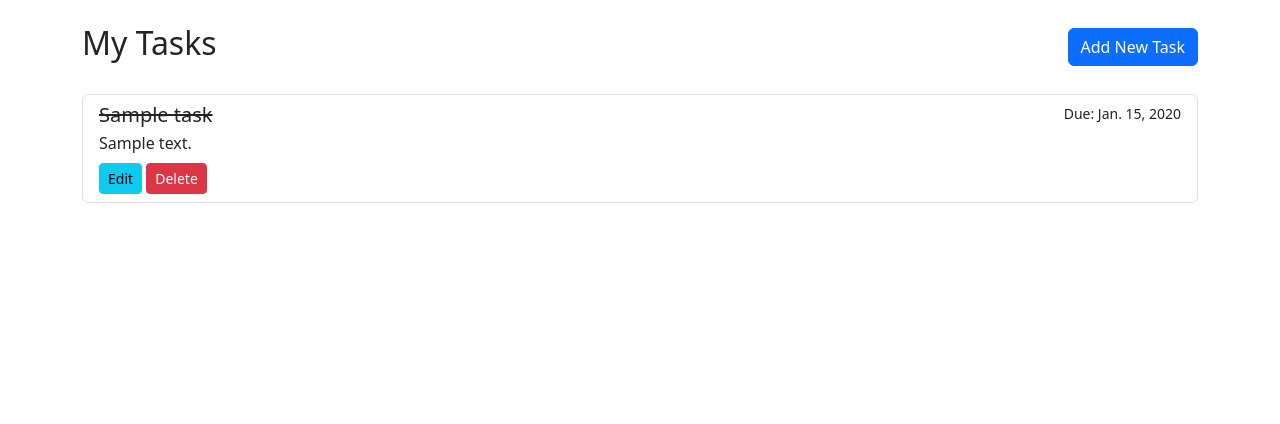
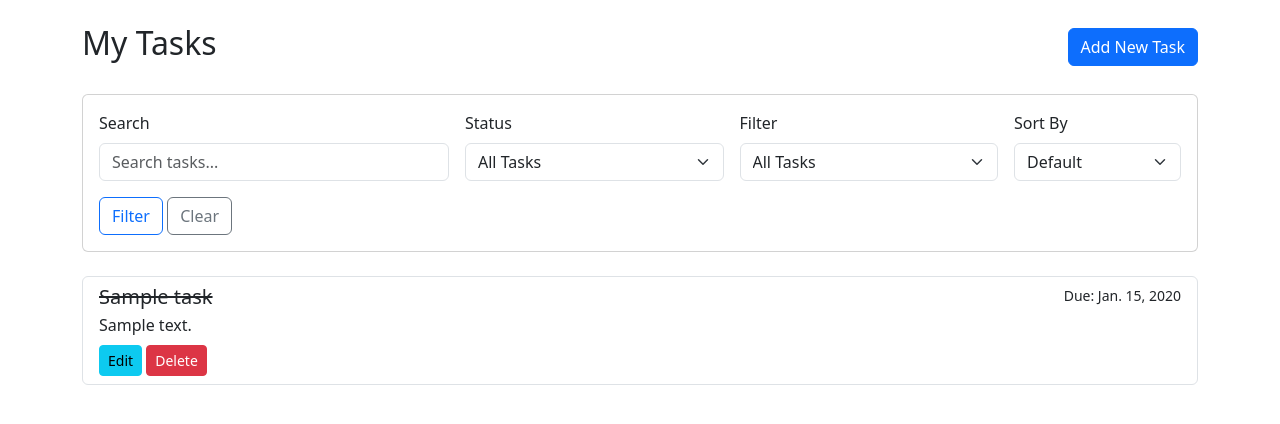
Before and after one commit to amirradjou/task-manager, a Django app: page / in a window 1280 px wide. Shown: the part 56-480 px from the top of the page. Run offline with Django 5.2, Linux system fonts and the light colour scheme; a user stored in the database is signed in; tables that the repository leaves empty hold one stand-in row (values such as "Sample post"); parts of the project's set-up code (start-up, migrations or seed data) failed here and were passed over.

Commit message:
feat: Add search and filtering to web dashboard interface

```diff
--- a/tasks/templates/task/task_list.html
+++ b/tasks/templates/task/task_list.html
@@ -4,6 +4,48 @@
     <div class="d-flex justify-content-between align-items-center mb-4">
         <h2>My Tasks</h2>
         <a href="{% url 'task_create' %}" class="btn btn-primary">Add New Task</a>
+    </div>
+
+    <!-- Search and Filter Form -->
+    <div class="card mb-4">
+        <div class="card-body">
+            <form method="get" class="row g-3">
+                <div class="col-md-4">
+                    <label for="search" class="form-label">Search</label>
+                    <input type="text" class="form-control" id="search" name="search"
+                           value="{{ request.GET.search }}" placeholder="Search tasks...">
+                </div>
+                <div class="col-md-3">
+                    <label for="completed" class="form-label">Status</label>
+                    <select class="form-select" id="completed" name="completed">
+                        <option value="">All Tasks</option>
+                        <option value="false" {% if request.GET.completed == 'false' %}selected{% endif %}>Incomplete</option>
+                        <option value="true" {% if request.GET.completed == 'true' %}selected{% endif %}>Completed</option>
+                    </select>
+                </div>
+                <div class="col-md-3">
+                    <label for="overdue" class="form-label">Filter</label>
+                    <select class="form-select" id="overdue" name="overdue">
+                        <option value="">All Tasks</option>
+                        <option value="true" {% if request.GET.overdue == 'true' %}selected{% endif %}>Overdue Only</option>
+                    </select>
+                </div>
+                <div class="col-md-2">
+                    <label for="ordering" class="form-label">Sort By</label>
+                    <select class="form-select" id="ordering" name="ordering">
+                        <option value="">Default</option>
+                        <option value="due_date" {% if request.GET.ordering == 'due_date' %}selected{% endif %}>Due Date</option>
+                        <option value="-due_date" {% if request.GET.ordering == '-due_date' %}selected{% endif %}>Due Date (Desc)</option>
+                        <option value="title" {% if request.GET.ordering == 'title' %}selected{% endif %}>Title</option>
+                        <option value="-title" {% if request.GET.ordering == '-title' %}selected{% endif %}>Title (Desc)</option>
+                    </select>
+                </div>
+                <div class="col-12">
+                    <button type="submit" class="btn btn-outline-primary">Filter</button>
+                    <a href="{% url 'task_list' %}" class="btn btn-outline-secondary">Clear</a>
+                </div>
+            </form>
+        </div>
     </div>
 
     {% if tasks %}
@@ -30,7 +72,11 @@
         </div>
     {% else %}
         <div class="alert alert-info" role="alert">
-            You have no tasks yet. <a href="{% url 'task_create' %}" class="alert-link">Create one now!</a>
+            {% if request.GET.search or request.GET.completed or request.GET.overdue %}
+                No tasks match your search criteria. <a href="{% url 'task_list' %}" class="alert-link">Clear filters</a>
+            {% else %}
+                You have no tasks yet. <a href="{% url 'task_create' %}" class="alert-link">Create one now!</a>
+            {% endif %}
         </div>
     {% endif %}
 {% endblock %}
--- a/tasks/views.py
+++ b/tasks/views.py
@@ -27,8 +27,45 @@ class TaskListView(LoginRequiredMixin, ListView):
     context_object_name = 'tasks'
 
     def get_queryset(self):
-        # This is the most important part: filter tasks by the current logged-in user.
-        return Task.objects.filter(owner=self.request.user)
+        from django.db.models import Q
+        from django.utils import timezone
+
+        # Start with user's tasks
+        queryset = Task.objects.filter(owner=self.request.user)
+
+        # Get filter parameters
+        search = self.request.GET.get('search')
+        completed = self.request.GET.get('completed')
+        overdue = self.request.GET.get('overdue')
+        ordering = self.request.GET.get('ordering')
+
+        # Apply search filter
+        if search:
+            queryset = queryset.filter(
+                Q(title__icontains=search) |
+                Q(description__icontains=search)
+            )
+
+        # Apply completion status filter
+        if completed == 'true':
+            queryset = queryset.filter(completed=True)
+        elif completed == 'false':
+            queryset = queryset.filter(completed=False)
+
+        # Apply overdue filter
+        if overdue == 'true':
+            queryset = queryset.filter(
+                due_date__lt=timezone.now().date(),
+                completed=False
+            )
+
+        # Apply ordering
+        if ordering:
+            queryset = queryset.order_by(ordering)
+        else:
+            queryset = queryset.order_by('due_date')
+
+        return queryset
 
 class TaskCreateView(LoginRequiredMixin, CreateView):
     model = Task
```
